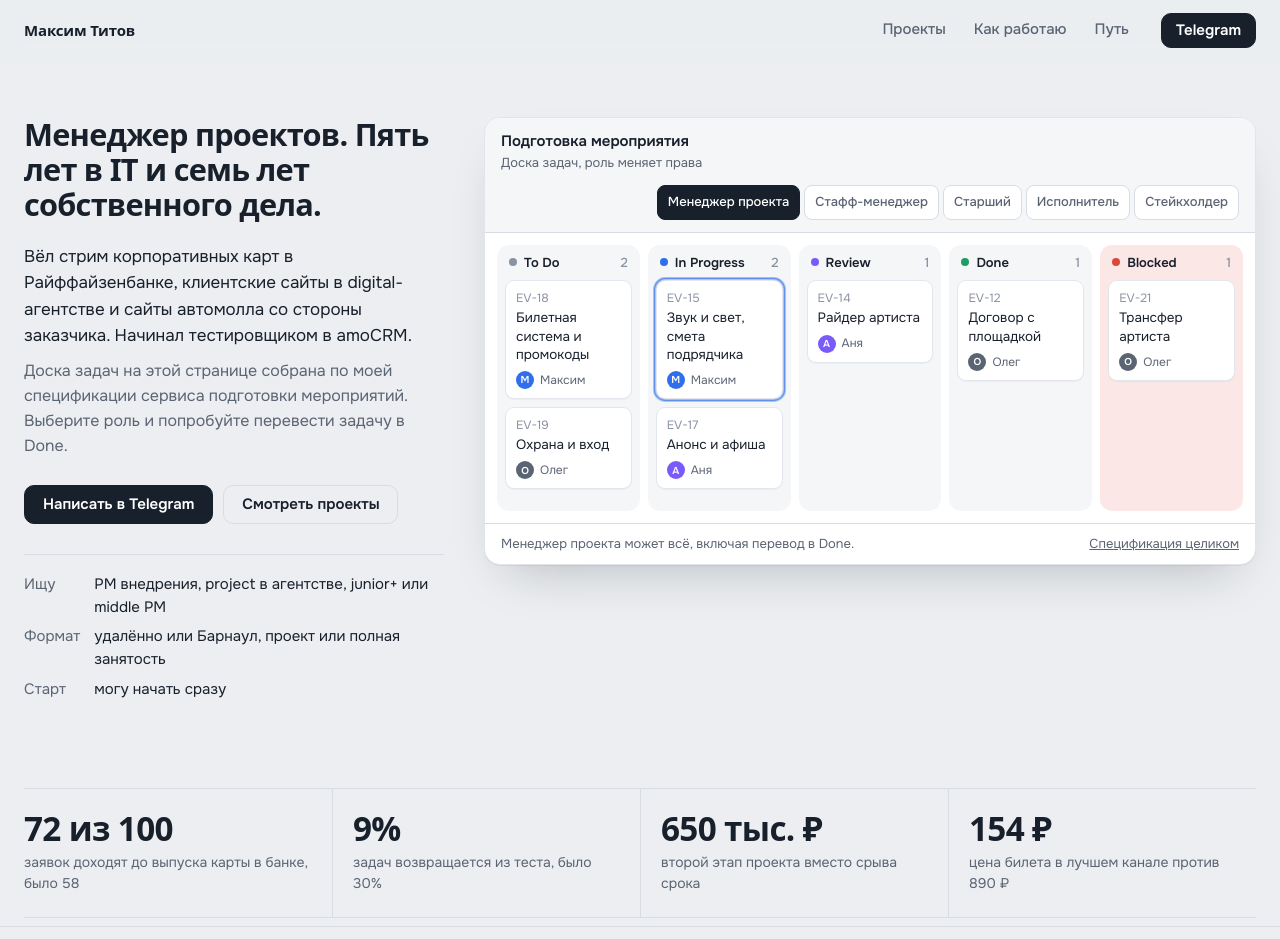
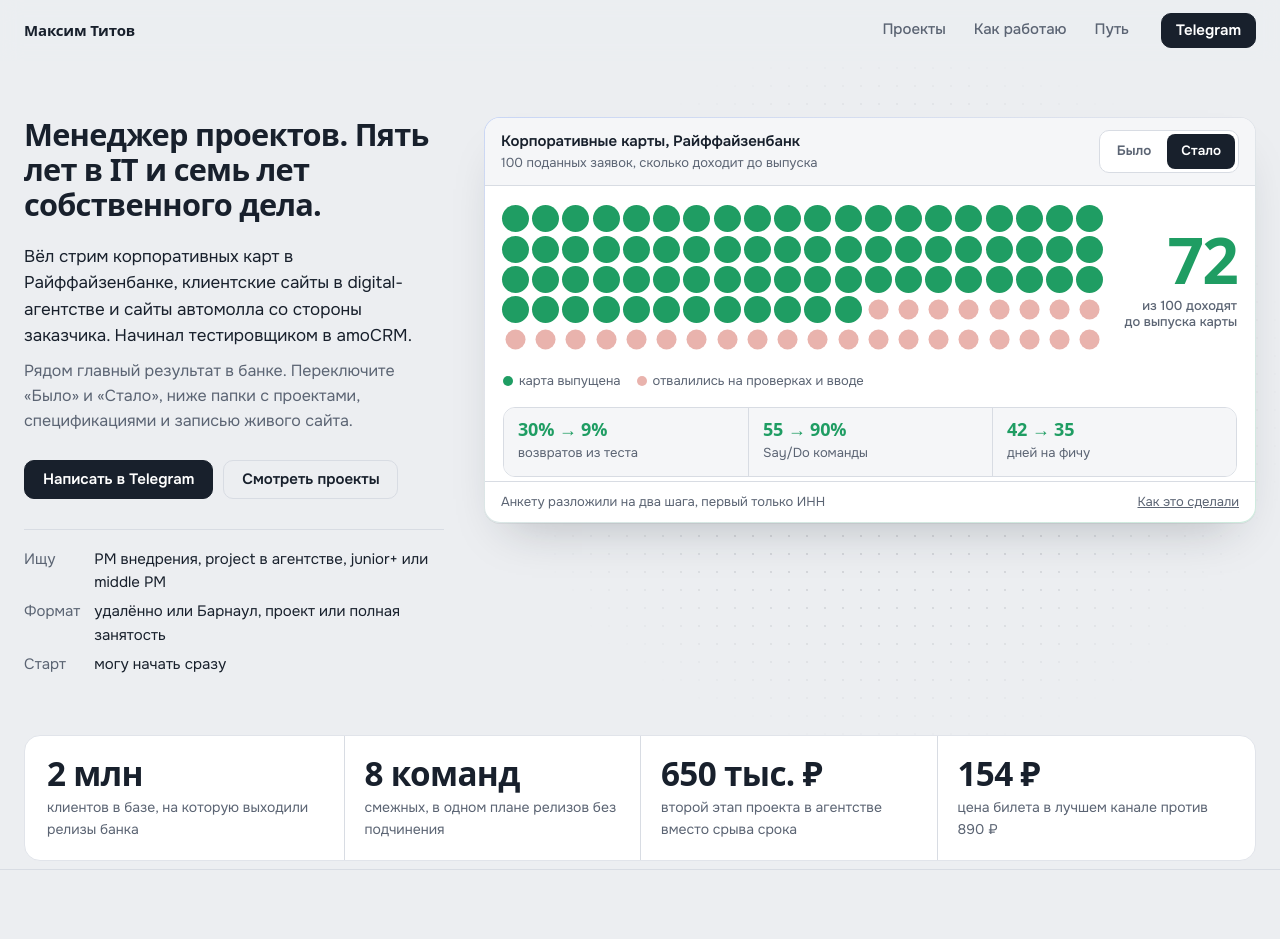
Before and after one commit to titov1235/titov1235.github.io, a plain HTML site: page index.html in a window 1280 px wide. Shown: the top 939 px of the page. Drawn offline with Linux system fonts and the light colour scheme; a web font is replaced by a local one.

Commit message:
Портфолио: воронка банка на первом экране, доска внутри спецификации, отделка
Co-Authored-By: Claude Opus 5.5 <noreply@anthropic.com>
Claude-Session: https://claude.ai/code/session_01N9xt6UUgDZ861ZoH7PxGEX

```diff
--- a/index.html
+++ b/index.html
@@ -21,6 +21,7 @@
   --display:"Unbounded",system-ui,sans-serif; --ui:"Onest",system-ui,sans-serif;
 }
 *{box-sizing:border-box}
+html,body{overflow-x:clip}
 [hidden]{display:none!important}
 html{scroll-behavior:smooth;-webkit-text-size-adjust:100%}
 body{margin:0;background:var(--canvas);color:var(--ink);font:400 16px/1.55 var(--ui);-webkit-font-smoothing:antialiased}
@@ -396,6 +397,31 @@ footer{color:var(--muted);font-size:14px;padding:0 0 40px}
 @media (max-width:980px){.cards{grid-template-columns:repeat(2,minmax(0,1fr))}}
 @media (max-width:620px){.cards{display:flex;overflow-x:auto;scroll-snap-type:x mandatory;gap:12px;margin:0 -16px 18px;padding:2px 16px 8px}.card{flex:0 0 78%;scroll-snap-align:start}}
 @media (prefers-reduced-motion:reduce){.card,.cv>*{transition:none}}
+
+/* v7: hero visual + cosmetics */
+.hero{position:relative}
+.hero::before{content:"";position:absolute;inset:-20px -40px 10px 38%;background-image:radial-gradient(rgba(24,32,44,.11) 1px,transparent 1.2px);background-size:18px 18px;-webkit-mask-image:radial-gradient(closest-side,#000 55%,transparent);mask-image:radial-gradient(closest-side,#000 55%,transparent);pointer-events:none;z-index:0}
+.hero>*{position:relative;z-index:1}
+.win{border:1px solid transparent;background:linear-gradient(var(--surface),var(--surface)) padding-box,linear-gradient(160deg,#C9D6F5,#E1E4EA 40%,#CDEBDD) border-box}
+.hero-funnel{padding:20px 18px 6px}
+.hero-win .win-bar .seg{margin-left:auto}
+.hero-win .dots{max-width:none}
+.hero-kpi{display:grid;grid-template-columns:repeat(3,minmax(0,1fr));margin:16px 18px 4px;border:1px solid var(--line);border-radius:12px;overflow:hidden}
+.hero-kpi div{padding:12px 14px;background:var(--sunk)}
+.hero-kpi div+div{border-left:1px solid var(--line)}
+.hero-kpi strong{display:block;font:700 18px/1.1 var(--display);color:var(--done);letter-spacing:-.01em;white-space:nowrap}
+.hero-kpi span{font-size:13px;color:var(--muted)}
+.proto-in{margin:0 0 22px;box-shadow:none}
+.pane{position:relative}
+.pane::before{content:"";position:absolute;left:36px;right:36px;top:0;height:3px;border-radius:0 0 3px 3px;background:linear-gradient(90deg,var(--prog),var(--review) 45%,var(--done))}
+.art{background:linear-gradient(180deg,#F7F8FA,#F2F4F7);border-color:#E3E6EB;box-shadow:inset 0 1px 0 #fff}
+.card .cv{border-bottom:1px solid #ECEEF2}
+.card .cv::after{content:"";position:absolute;inset:10px;border:1px solid rgba(255,255,255,.55);border-radius:10px;pointer-events:none}
+.cv-tm::after,.cv-head::after{border-color:rgba(255,255,255,.12)!important}
+.strip{background:var(--surface);border:1px solid #E1E4EA;border-radius:16px;padding:0 22px;margin-top:-28px}
+.strip div{padding:20px 18px 20px 0}
+@media (max-width:980px){.hero::before{inset:auto 0 0 0;height:60%}.strip{margin-top:0}.hero-kpi strong{font-size:16px}}
+@media (max-width:560px){.hero-kpi{grid-template-columns:1fr}.hero-kpi div+div{border-left:0;border-top:1px solid var(--line)}.pane::before{left:18px;right:18px}}
 </style>
 </head>
 <body>
@@ -418,7 +444,7 @@ footer{color:var(--muted);font-size:14px;padding:0 0 40px}
     <div>
       <h1 id="h1">Менеджер проектов. Пять лет в IT и семь лет собственного дела.</h1>
       <p class="lead">Вёл стрим корпоративных карт в Райффайзенбанке, клиентские сайты в digital-агентстве и сайты автомолла со стороны заказчика. Начинал тестировщиком в amoCRM.</p>
-      <p class="sub">Доска задач на этой странице собрана по моей спецификации сервиса подготовки мероприятий. Выберите роль и попробуйте перевести задачу в Done.</p>
+      <p class="sub">Рядом главный результат в банке. Переключите «Было» и «Стало», ниже папки с проектами, спецификациями и записью живого сайта.</p>
       <div class="cta">
         <a class="btn" href="https://t.me/titov1235">Написать в Telegram</a>
         <a class="btn ghost" href="#work">Смотреть проекты</a>
@@ -430,28 +456,28 @@ footer{color:var(--muted);font-size:14px;padding:0 0 40px}
       </dl>
     </div>
 
-    <div class="win" id="proto" aria-label="Прототип канбан-доски">
+    <div class="win hero-win" data-reveal aria-label="Воронка заявок на корпоративную карту">
       <div class="win-bar">
-        <div class="win-title">Подготовка мероприятия<small>Доска задач, роль меняет права</small></div>
-        <div class="roles" role="group" aria-label="Роль">
-          <button data-role="pm" aria-pressed="true">Менеджер проекта</button>
-          <button data-role="staff" aria-pressed="false">Стафф-менеджер</button>
-          <button data-role="senior" aria-pressed="false">Старший</button>
-          <button data-role="exec" aria-pressed="false">Исполнитель</button>
-          <button data-role="stake" aria-pressed="false">Стейкхолдер</button>
-        </div>
+        <div class="win-title">Корпоративные карты, Райффайзенбанк<small>100 поданных заявок, сколько доходит до выпуска</small></div>
+        <div class="seg" role="group" aria-label="Период"><button type="button" aria-pressed="false" data-f="58">Было</button><button type="button" aria-pressed="true" data-f="72">Стало</button></div>
       </div>
-      <div class="board deal" id="board"></div>
-      <div class="win-foot">
-        <span id="roleNote">Менеджер проекта может всё, включая перевод в Done.</span>
-        <a href="#case-events" data-open="events">Спецификация целиком</a>
+      <div class="funnel hero-funnel">
+        <div class="dots" id="dots" role="img" aria-label="Из 100 заявок до выпуска доходят 72, было 58"></div>
+        <div class="fbig"><span id="fnum">72</span><small>из 100 доходят<br>до выпуска карты</small></div>
       </div>
+      <div class="legend" style="padding:0 18px"><span><i style="background:var(--done)"></i>карта выпущена</span><span><i style="background:#E9B3AD"></i>отвалились на проверках и вводе</span></div>
+      <div class="hero-kpi">
+        <div><strong>30% → 9%</strong><span>возвратов из теста</span></div>
+        <div><strong>55 → 90%</strong><span>Say/Do команды</span></div>
+        <div><strong>42 → 35</strong><span>дней на фичу</span></div>
+      </div>
+      <div class="win-foot"><span>Анкету разложили на два шага, первый только ИНН</span><a href="#case-bank" data-open="bank">Как это сделали</a></div>
     </div>
   </section>
   <div class="strip" aria-label="Главное в цифрах">
-    <div><strong data-count="72" data-suffix=" из 100">72 из 100</strong><span>заявок доходят до выпуска карты в банке, было 58</span></div>
-    <div><strong data-count="9" data-suffix="%">9%</strong><span>задач возвращается из теста, было 30%</span></div>
-    <div><strong data-count="650" data-suffix=" тыс. ₽">650 тыс. ₽</strong><span>второй этап проекта вместо срыва срока</span></div>
+    <div><strong data-count="2" data-suffix=" млн">2 млн</strong><span>клиентов в базе, на которую выходили релизы банка</span></div>
+    <div><strong data-count="8" data-suffix=" команд">8 команд</strong><span>смежных, в одном плане релизов без подчинения</span></div>
+    <div><strong data-count="650" data-suffix=" тыс. ₽">650 тыс. ₽</strong><span>второй этап проекта в агентстве вместо срыва срока</span></div>
     <div><strong data-count="154" data-suffix=" ₽">154 ₽</strong><span>цена билета в лучшем канале против 890 ₽</span></div>
   </div>
 </div>
@@ -480,25 +506,25 @@ footer{color:var(--muted);font-size:14px;padding:0 0 40px}
         <div class="cv cv-amo" aria-hidden="true"><div class="mb"><div><em style="width:90%"></em><span>18 ч</span></div><div><em class="g" style="width:55%"></em><span>11 ч</span></div></div><div class="mb-c">регресс на прогон</div></div>
         <div class="cd"><small>amoCRM</small><b>Регресс CRM</b><span>11 часов вместо 18</span></div>
       </button>
-      <button class="card" role="tab" id="t-events" aria-controls="case-events" aria-selected="false" tabindex="-1">
-        <div class="cv cv-ev" aria-hidden="true"><div class="mk"><div><i class="t"></i><i class="t"></i><i class="t"></i></div><div><i class="p"></i><i class="p"></i></div><div><i class="v"></i></div><div><i class="d"></i><i class="d"></i></div></div></div>
-        <div class="cd"><small>Спецификация</small><b>Сервис подготовки мероприятий</b><span>37 историй, 5 ролей, статусы</span></div>
-      </button>
       <button class="card" role="tab" id="t-reg" aria-controls="case-reg" aria-selected="false" tabindex="-1">
         <div class="cv cv-reg" aria-hidden="true"><div class="mf"><div class="mf-i">name@mail.ru</div><div class="mf-i">••••••••</div><div class="mf-b">Зарегистрироваться</div></div><div class="chip-g">201 pending</div></div>
         <div class="cd"><small>Спецификация</small><b>Регистрация пользователя</b><span>10 FR, 3 NFR, критерии приёмки</span></div>
-      </button>
-      <button class="card" role="tab" id="t-ai" aria-controls="case-ai" aria-selected="false" tabindex="-1">
-        <div class="cv cv-ai" aria-hidden="true"><div class="ms"><span>созвон</span><i>→</i><span>user story</span><i>→</i><span class="g">проверка</span></div></div>
-        <div class="cd"><small>Рутина PM</small><b>ИИ в работе</b><span>костяк ТЗ за час вместо трёх дней</span></div>
       </button>
       <button class="card" role="tab" id="t-attr" aria-controls="case-attr" aria-selected="false" tabindex="-1">
         <div class="cv cv-attr" aria-hidden="true"><div class="mb"><div><em class="g" style="width:17%"></em><span>154 ₽</span></div><div><em class="b" style="width:24%"></em><span>214 ₽</span></div><div><em class="r" style="width:96%"></em><span>890 ₽</span></div></div><div class="mb-c">цена билета по каналу</div></div>
         <div class="cd"><small>Собственное дело</small><b>Атрибуция каналов</b><span>154 ₽ за билет против 890 ₽</span></div>
       </button>
+      <button class="card" role="tab" id="t-events" aria-controls="case-events" aria-selected="false" tabindex="-1">
+        <div class="cv cv-ev" aria-hidden="true"><div class="mk"><div><i class="t"></i><i class="t"></i><i class="t"></i></div><div><i class="p"></i><i class="p"></i></div><div><i class="v"></i></div><div><i class="d"></i><i class="d"></i></div></div></div>
+        <div class="cd"><small>Спецификация</small><b>Сервис подготовки мероприятий</b><span>37 историй, 5 ролей, статусы</span></div>
+      </button>
       <button class="card" role="tab" id="t-head" aria-controls="case-head" aria-selected="false" tabindex="-1">
         <div class="cv cv-head" aria-hidden="true"><div class="mt"><i class="r"></i><i></i><i></i><i class="g"></i></div><div class="mt-l"><span class="r">отказ</span><span>замена</span><span>новая дата</span><span class="g">в плюс</span></div><div class="chip-g">возвратов &lt;12%</div></div>
         <div class="cd"><small>Собственное дело</small><b>Отмена хедлайнера</b><span>возвратов меньше 12%</span></div>
+      </button>
+      <button class="card" role="tab" id="t-ai" aria-controls="case-ai" aria-selected="false" tabindex="-1">
+        <div class="cv cv-ai" aria-hidden="true"><div class="ms"><span>созвон</span><i>→</i><span>user story</span><i>→</i><span class="g">проверка</span></div></div>
+        <div class="cd"><small>Рутина PM</small><b>ИИ в работе</b><span>костяк ТЗ за час вместо трёх дней</span></div>
       </button>
     </div>
 
@@ -514,15 +540,6 @@ footer{color:var(--muted);font-size:14px;padding:0 0 40px}
     <div class="kpi"><strong class="dn">↓ 9%</strong>возвратов задач, было 30%</div>
     <div class="kpi"><strong class="up">↑ 85–90%</strong>Say/Do, было 55–60%</div>
     <div class="kpi"><strong class="dn">↓ 35 дней</strong>срок фичи, было 42</div>
-  </div>
-
-  <div class="art" data-reveal>
-    <div class="art-h"><b>Сто заявок на корпоративную карту</b><div class="seg" role="group" aria-label="Период"><button type="button" aria-pressed="false" data-f="58">Было</button><button type="button" aria-pressed="true" data-f="72">Стало</button></div></div>
-    <div class="funnel">
-      <div class="dots" id="dots" role="img" aria-label="Из 100 заявок до выпуска доходят 72, было 58"></div>
-      <div class="fbig"><span id="fnum">72</span><small>из 100 доходят<br>до выпуска карты</small></div>
-    </div>
-    <div class="legend"><span><i style="background:var(--done)"></i>карта выпущена</span><span><i style="background:#E9B3AD"></i>отвалились на проверках и вводе</span></div>
   </div>
 
   <div class="art">
@@ -676,6 +693,24 @@ footer{color:var(--muted);font-size:14px;padding:0 0 40px}
     <div class="kpi"><strong>5 ролей</strong>с явными правами</div>
     <div class="kpi"><strong>2</strong>открытых вопроса до разработки</div>
   </div>
+  <div class="win proto-in" id="proto" aria-label="Прототип канбан-доски">
+      <div class="win-bar">
+        <div class="win-title">Подготовка мероприятия<small>Доска задач, роль меняет права</small></div>
+        <div class="roles" role="group" aria-label="Роль">
+          <button data-role="pm" aria-pressed="true">Менеджер проекта</button>
+          <button data-role="staff" aria-pressed="false">Стафф-менеджер</button>
+          <button data-role="senior" aria-pressed="false">Старший</button>
+          <button data-role="exec" aria-pressed="false">Исполнитель</button>
+          <button data-role="stake" aria-pressed="false">Стейкхолдер</button>
+        </div>
+      </div>
+      <div class="board deal" id="board"></div>
+      <div class="win-foot">
+        <span id="roleNote">Менеджер проекта может всё, включая перевод в Done.</span>
+        <span>Прототип по спецификации, попробуйте перевести задачу в Done</span>
+      </div>
+    </div>
+
   <div class="ptabs" role="tablist" aria-label="Разделы спецификации" data-ptabs>
     <button role="tab" aria-selected="true" data-p="ev-stories">Истории</button>
     <button role="tab" aria-selected="false" data-p="ev-roles">Роли</button>
@@ -786,9 +821,9 @@ footer{color:var(--muted);font-size:14px;padding:0 0 40px}
 <!-- AI -->
 <article class="pane" role="tabpanel" id="case-ai" aria-labelledby="t-ai" hidden>
   <div class="crumbs">Рутина проектной работы</div>
-  <h3>Нейросеть пишет черновик, решение и цифры остаются за мной</h3>
+  <h3>Костяк ТЗ из разрозненных файлов за час вместо трёх дней</h3>
   <div class="kpis">
-    <div class="kpi"><strong class="dn">↓ час</strong>на костяк ТЗ из разрозненных файлов, было три дня</div>
+    <div class="kpi"><strong class="dn">↓ 1 час</strong>было три дня</div><div class="kpi"><strong>0</strong>непроверенных цифр, факты вычитываю руками</div>
   </div>
   <div class="art">
     <div class="art-h"><b>Из созвона в требование</b><span>пример на истории из спецификации сервиса мероприятий</span></div>
```
